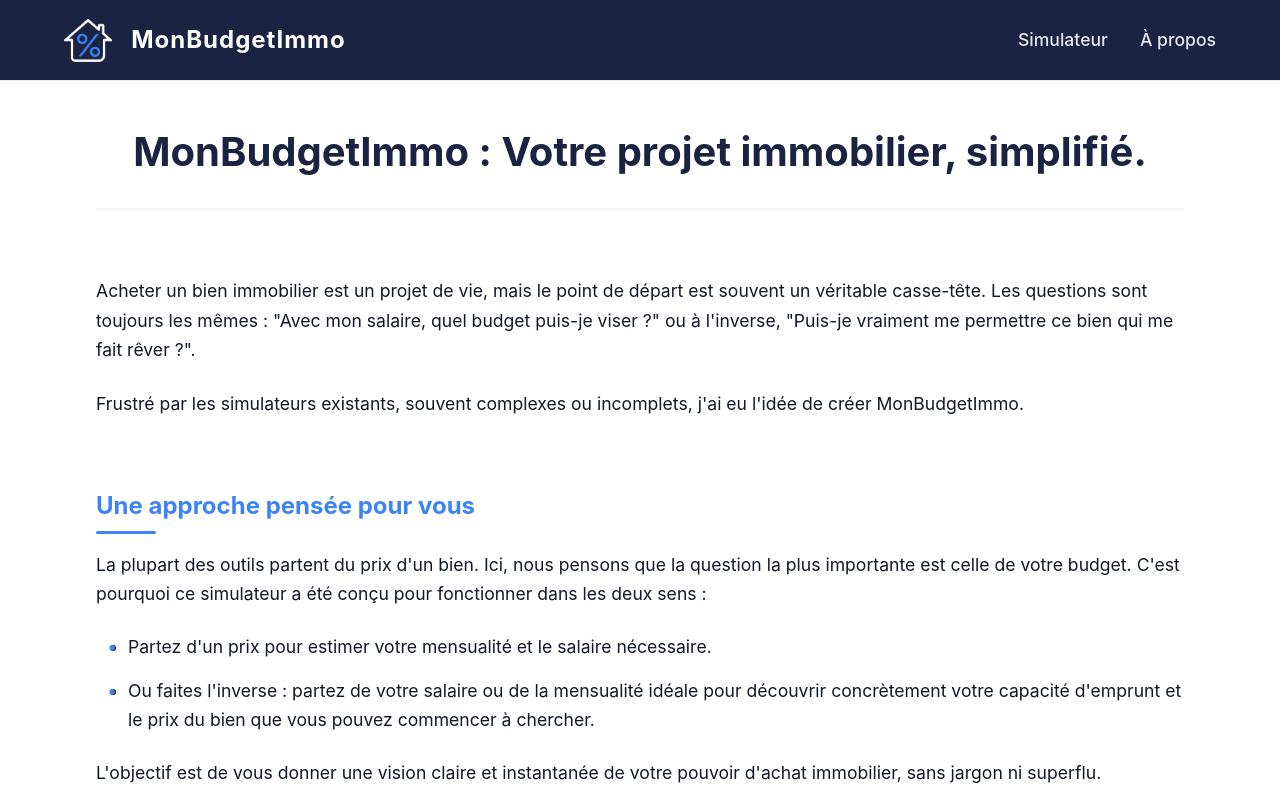
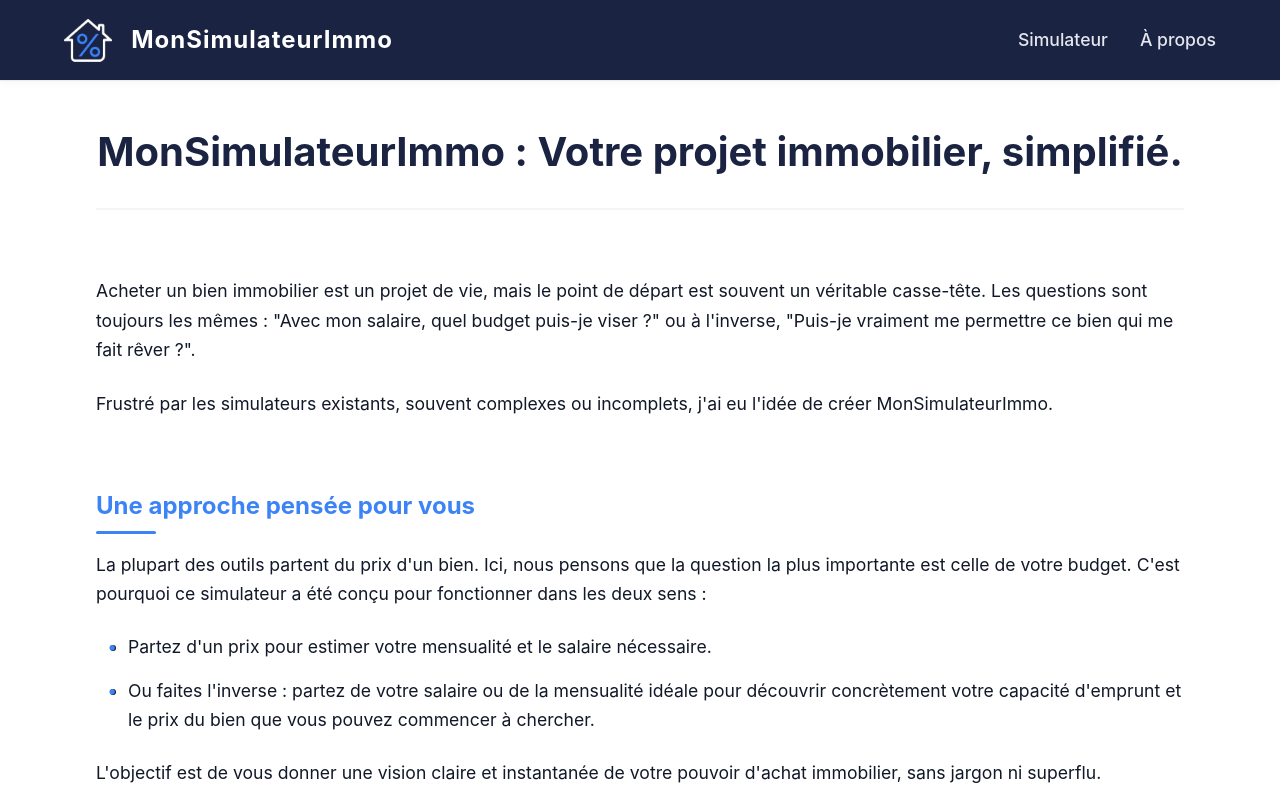
Before and after one commit to gregballot/MonBudgetImmo, a React (Vite) app in the folder app/: page /a-propos in a window 1280 px wide. Built offline with nearby package versions, Linux system fonts and the light colour scheme.

Commit message:
changed the name

```diff
--- a/app/index.html
+++ b/app/index.html
@@ -4,7 +4,7 @@
     <meta charset="UTF-8" />
     <link rel="icon" type="image/svg+xml" href="/favicon.ico" />
     <meta name="viewport" content="width=device-width, initial-scale=1.0" />
-    <title>MonBudgetImmo - Calculez votre budget immobilier</title>
+    <title>MonSimulateurImmo - Calculez votre budget immobilier</title>
   </head>
   <body>
     <div id="root"></div>
--- a/app/src/components/Layout/Footer/Footer.tsx
+++ b/app/src/components/Layout/Footer/Footer.tsx
@@ -13,7 +13,7 @@ const Footer: React.FC = () => (
         <span>Réalisé par Grégoire Ballot</span>
         <div className="footer-social">
           <a
-            href="https://github.com/gregballot/MonBudgetImmo"
+            href="https://github.com/gregballot/MonSimulateurImmo"
             target="_blank"
             rel="noopener noreferrer"
             className="social-link github-link"
--- a/app/src/components/Layout/Header/Header.tsx
+++ b/app/src/components/Layout/Header/Header.tsx
@@ -7,8 +7,8 @@ const Header: React.FC = () => (
   <header className="header">
     <div className="header-inner">
       <div className="header-left">
-        <img src={logo} alt="Logo MonBudgetImmo" className="header-logo" />
-        <span className="header-title">MonBudgetImmo</span>
+        <img src={logo} alt="Logo MonSimulateurImmo" className="header-logo" />
+        <span className="header-title">MonSimulateurImmo</span>
       </div>
       <nav className="header-nav">
         <Link to="/simulateur">Simulateur</Link>
--- a/app/src/views/About/About.tsx
+++ b/app/src/views/About/About.tsx
@@ -4,7 +4,7 @@ import "./About.scss";
 const APropos: React.FC = () => (
   <div className="about-container">
     <div className="about-header">
-      <h1 className="about-title">MonBudgetImmo : Votre projet immobilier, simplifié.</h1>
+              <h1 className="about-title">MonSimulateurImmo : Votre projet immobilier, simplifié.</h1>
     </div>
 
     <div className="about-content">
@@ -15,7 +15,7 @@ const APropos: React.FC = () => (
           "Puis-je vraiment me permettre ce bien qui me fait rêver ?".
         </p>
         <p className="about-text">
-          Frustré par les simulateurs existants, souvent complexes ou incomplets, j'ai eu l'idée de créer MonBudgetImmo.
+          Frustré par les simulateurs existants, souvent complexes ou incomplets, j'ai eu l'idée de créer MonSimulateurImmo.
         </p>
       </section>
 
@@ -39,7 +39,7 @@ const APropos: React.FC = () => (
       <section className="about-project">
         <h2 className="section-title">Un projet personnel et transparent</h2>
         <p className="about-text">
-          MonBudgetImmo n'est pas une grande entreprise. C'est un projet personnel que j'ai développé sur mon temps libre,
+          MonSimulateurImmo n'est pas une grande entreprise. C'est un projet personnel que j'ai développé sur mon temps libre,
           avec l'envie de créer l'outil que j'aurais moi-même aimé utiliser.
         </p>
         <p className="about-text">
```
Also changed, not shown: 1 other file (tests, documents, lock files or other folders).
